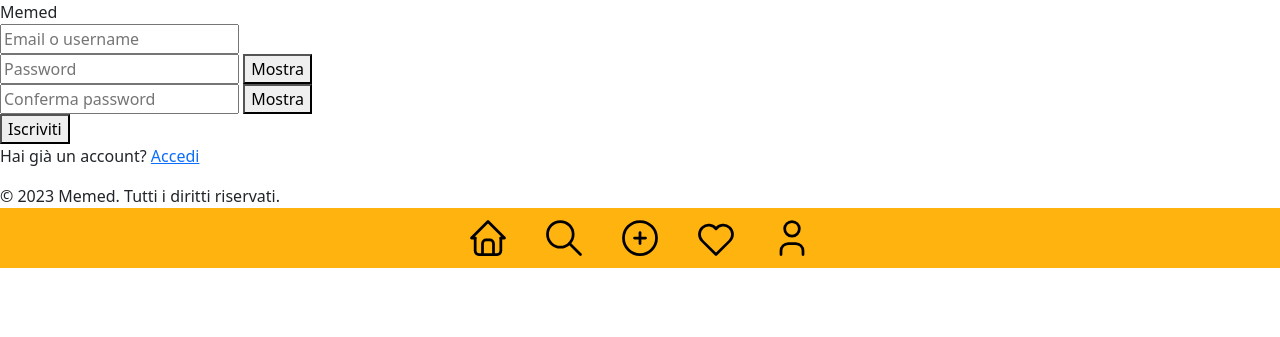
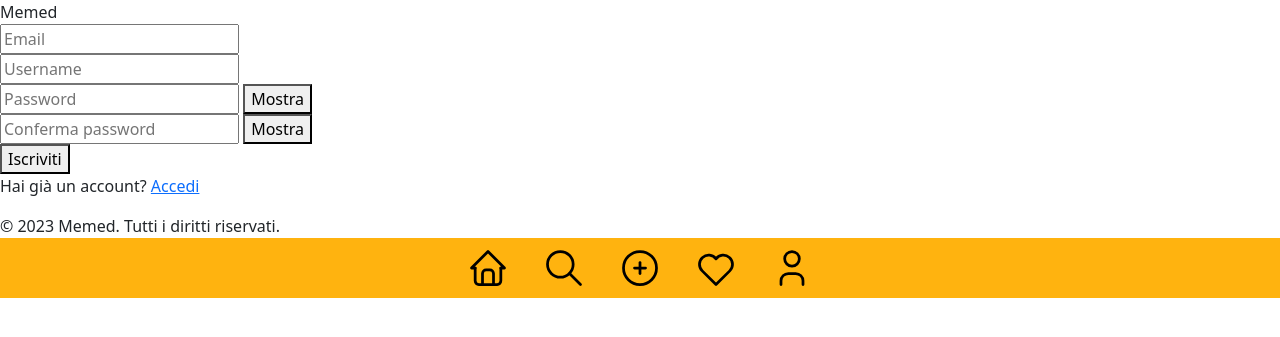
Before and after one commit to MarcoAntolini/Memed, a PHP site: page /modules/index.php in a window 1280 px wide. Shown: the part 128-465 px from the top of the page. Run offline with PHP 8.4, Linux system fonts and the light colour scheme.

Commit message:
Update register.php

```diff
--- a/template/register.php
+++ b/template/register.php
@@ -5,11 +5,17 @@
         <form action="" class="registration-form" method="post">
             <!--TODO: action va completato con il file php che elaborerà i dati-->
             <div class="email">
-                <input id="email-input" required="true" type="text" name="email" placeholder="Email o username" />
-                <!--TODO: aggiungere il campo maxlength nell'input una volta deciso
+                    <input id="email-input" required="true" type="text" name="email" placeholder="Email" />
+                    <!--TODO: aggiungere il campo maxlength nell'input una volta deciso
                             il numero di caratteri max per l'username nel DB
                         -->
-            </div>
+                </div>
+                <div class="username">
+                    <input id="username-input" required="true" type="text" name="username" placeholder="Username" />
+                    <!--TODO: aggiungere il campo maxlength nell'input una volta deciso
+                            il numero di caratteri max per l'username nel DB
+                        -->
+                </div>
             <div class="password">
                 <input id="password-input" required="true" type="password" name="password" placeholder="Password" />
                 <button id="show-pw-btn" type="button" onclick="showPassword()">Mostra</button>
```
